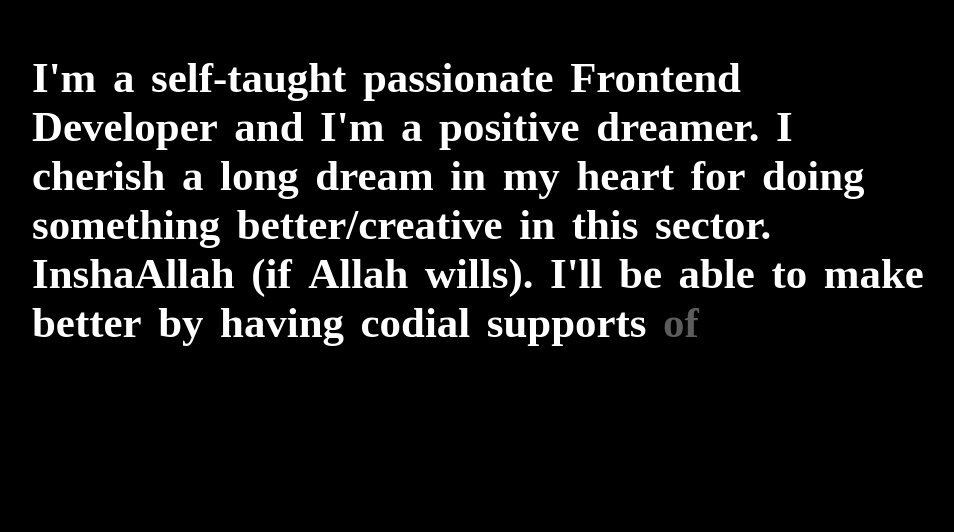
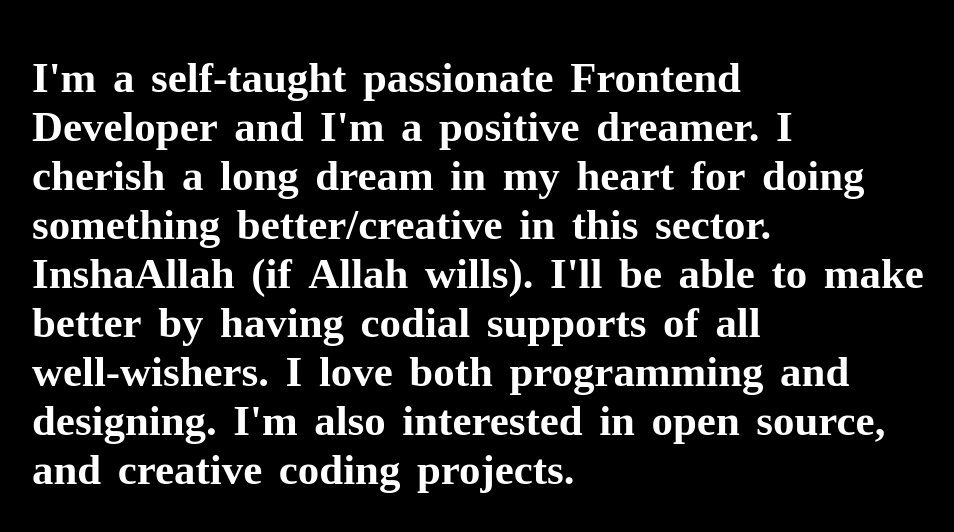
Before and after one commit to nakibiqbal/NAKIB_IQBAL, a React (Vite) app: page / in a window 1280 px wide. Shown: the part 2953-3485 px from the top of the page, without its empty margins (160-1114 px from the left). Built offline with nearby package versions, Linux system fonts and the light colour scheme; grey boxes are pictures that could not be loaded; a web font is replaced by a local one.

Commit message:
Fixing Attempt - 1

```diff
--- a/src/pages/Section4/Text.jsx
+++ b/src/pages/Section4/Text.jsx
@@ -17,7 +17,7 @@ export default function Text({ ref4 }) {
     )
 }
 const ScrollingText = ({ word, index, ref4 }) => {
-    const { scrollYProgress } = useScroll({ target: ref4, offset: ["0% 0%", "100% 100%"], });
+    const { scrollYProgress } = useScroll({ target: ref4, offset: [`50% -165%`, "300% 50%"], });
     const wordOpacity = useTransform(scrollYProgress, [index * 0.016, (index + 1) * 0.016], [0, 1])
     return (
         <motion.h1
```
